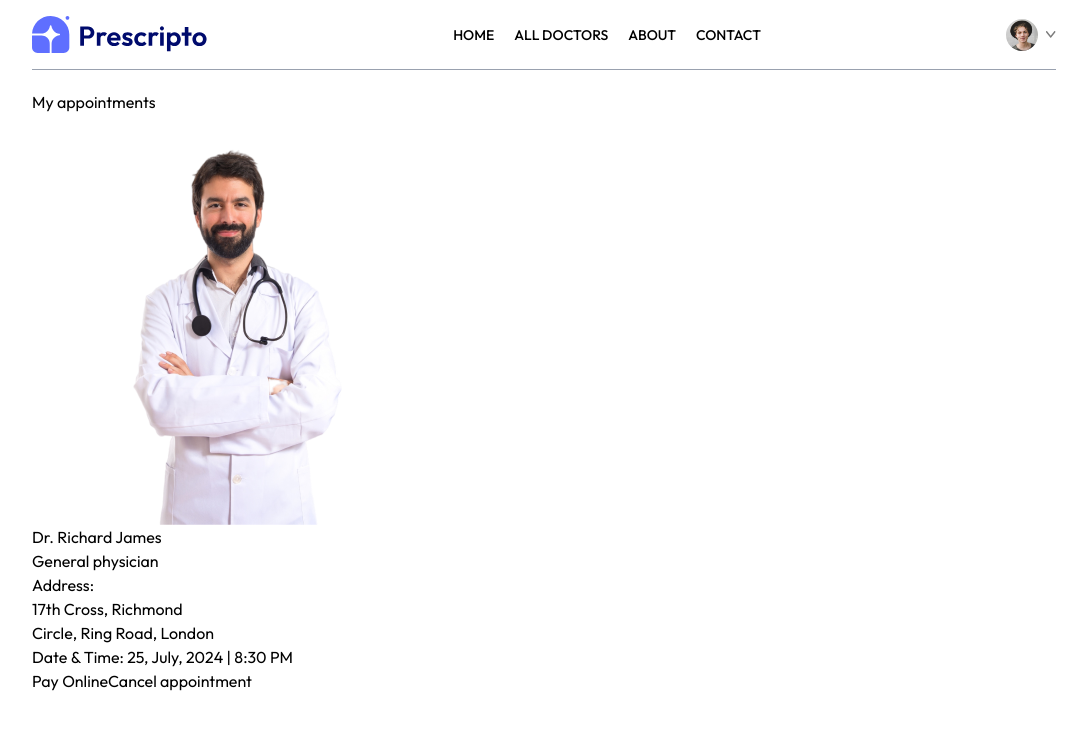
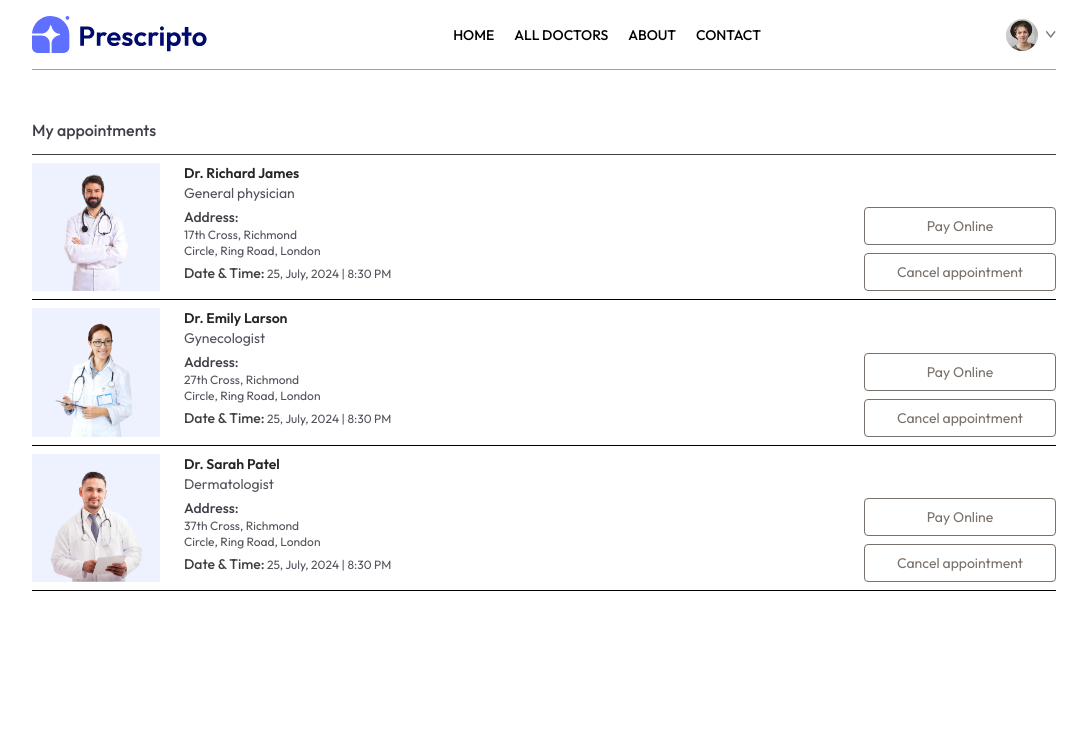
Before and after one commit to Hamimsiddiq007/prescripto, a React (Vite) app: page /my-appointments in a window 1280 px wide. Shown: the top 741 px of the page, without its empty margins (96-1183 px from the left). Built offline with nearby package versions, Linux system fonts and the light colour scheme.

Commit message:
myAppointment completed

```diff
--- a/src/pages/MyAppointments.jsx
+++ b/src/pages/MyAppointments.jsx
@@ -7,26 +7,26 @@
 
   return (
     <div>
-      <p>My appointments</p>
+      <p className='pb-3 mt-12 font-medium text-zinc-700 border-b'>My appointments</p>
       <div className="">
         {
-          doctors.slice(0, 2).map((item, index) => (
-            <div className="" key={index}>
+          doctors.slice(0, 3).map((item, index) => (
+            <div className="grid grid-cols-[1fr_2fr] gap-4 sm:flex sm:gap-6 py-2 border-b" key={index}>
               <div className="">
-                <img src={item.image} alt="" />
+                <img className='w-32 bg-indigo-50' src={item.image} alt="" />
               </div>
-              <div className="">
-                <p>{item.name}</p>
+              <div className="flex-1 text-sm text-zinc-600">
+                <p className='text-neutral-800 font-semibold'>{item.name}</p>
                 <p>{item.speciality}</p>
-                <p>Address:</p>
-                <p>{item.address.line1}</p>
-                <p>{item.address.line2}</p>
-                <p><span>Date & Time:</span> 25, July, 2024 |  8:30 PM</p>
+                <p className='text-zinc-700 font-medium mt-1'>Address:</p>
+                <p className='text-xs'>{item.address.line1}</p>
+                <p className='text-xs'>{item.address.line2}</p>
+                <p className='text-xs mt-1'><span className='text-sm text-neutral-700 font-medium'>Date & Time:</span> 25, July, 2024 |  8:30 PM</p>
               </div>
               <div className=""></div>
-              <div className="">
-                <button>Pay Online</button>
-                <button>Cancel appointment</button>
+              <div className="flex flex-col gap-2 justify-end">
+                <button className='text-sm text-stone-500 text-center sm:min-w-48 py-2 border rounded hover:bg-primary hover:text-white transition-all duration-300'>Pay Online</button>
+                <button className='text-sm text-stone-500 text-center sm:min-w-48 py-2 border rounded hover:bg-red-600 hover:text-white transition-all duration-300'>Cancel appointment</button>
               </div>
             </div>
           ))
```
